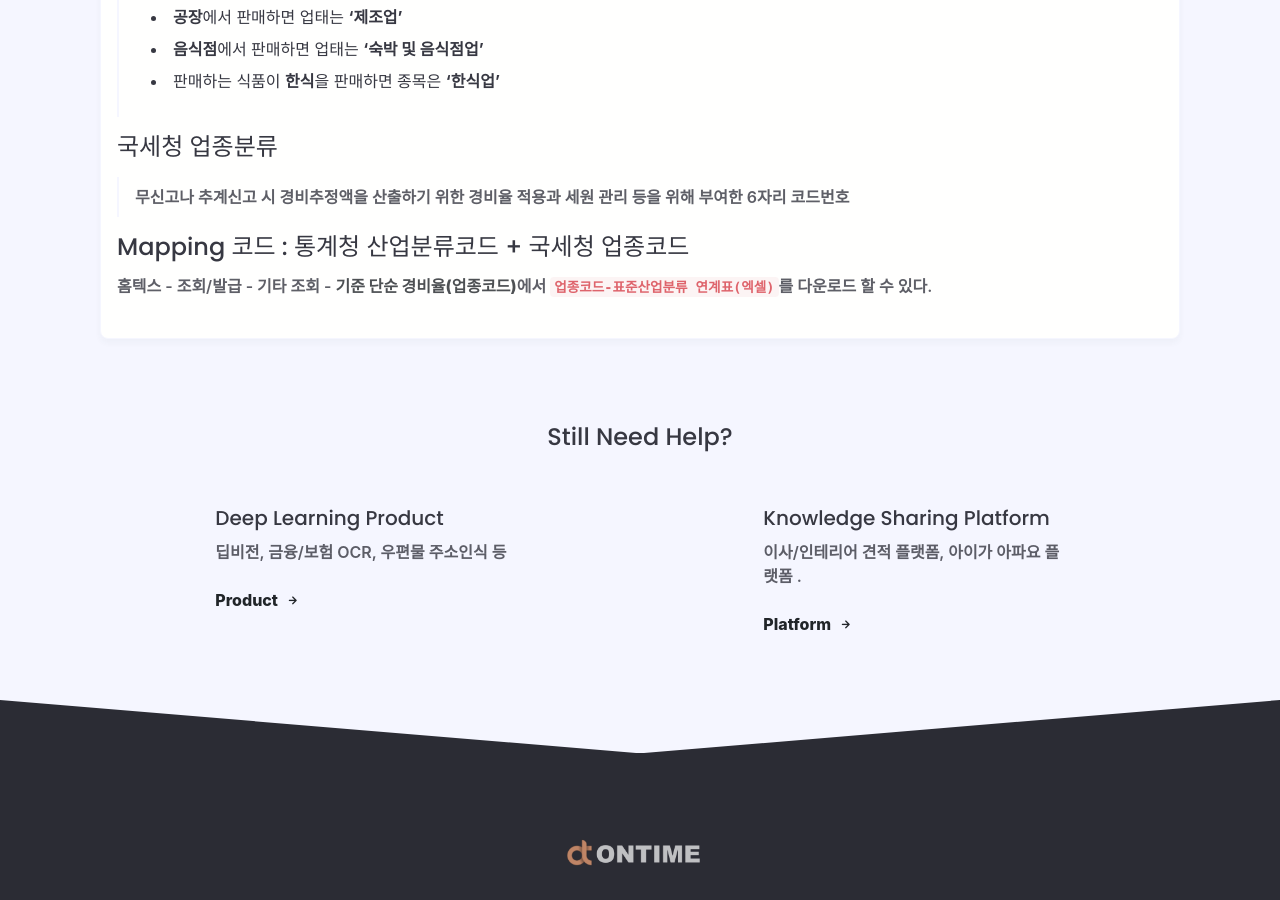
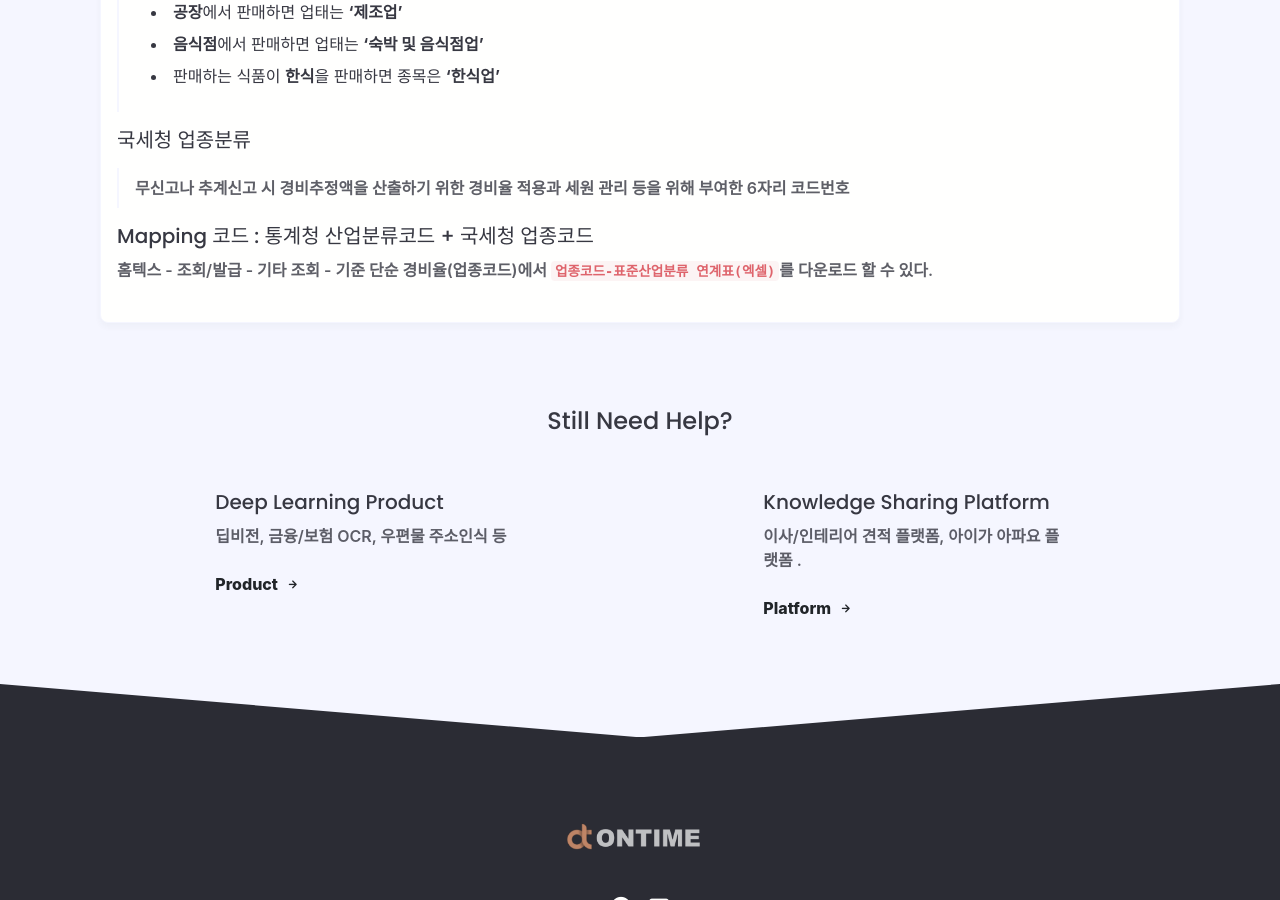
Before and after one commit to ontime-git/ontime-git.github.io, a Jekyll site: the page built from _posts/registration/2021-03-03-Business-License.md, in a window 1280 px wide and 900 px high, scrolled down 828 px. Built offline with Jekyll 4.4.1, drawn with Linux system fonts in a browser that asks for light colours; nearby versions of some CDN libraries; some web fonts are replaced; comment, search, counter and statistics services are not loaded.

```diff
--- a/_posts/registration/2021-03-03-Business-License.md
+++ b/_posts/registration/2021-03-03-Business-License.md
@@ -10,7 +10,7 @@ published: true
 
 -----
 
-#### 통계청 산업분류
+##### 통계청 산업분류
 
 > 업종: 업태 + 종목,
 > - 업종의 분류는 [통계청의 한국표준산업분류표](https://kssc.kostat.go.kr:8443/ksscNew_web/index.jsp#){:target="_blank"}에 의한다.
@@ -29,11 +29,11 @@ published: true
 > - 판매하는 식품이 **한식**을 판매하면 종목은 **'한식업'**
 
 
-#### 국세청 업종분류
+##### 국세청 업종분류
 
 > 무신고나 추계신고 시 경비추정액을 산출하기 위한 경비율 적용과 세원 관리 등을 위해 부여한 6자리 코드번호
 
 
-#### Mapping 코드 : 통계청 산업분류코드 + 국세청 업종코드
+##### Mapping 코드 : 통계청 산업분류코드 + 국세청 업종코드
 
-홈텍스 - 조회/발급 - 기타 조회 - [기준 단순 경비율(업종코드)](https://www.hometax.go.kr/websquare/websquare.wq?w2xPath=/ui/pp/index_pp.xml&tmIdx=1&tm2lIdx=0111050000&tm3lIdx=0111050000){:target="_blank"}에서 `업종코드-표준산업분류 연계표(엑셀)`를 다운로드 할 수 있다.
+홈텍스 - 조회/발급 - 기타 조회 - 기준 단순 경비율(업종코드)에서 [`업종코드-표준산업분류 연계표(엑셀)`](https://www.hometax.go.kr/websquare/websquare.wq?w2xPath=/ui/pp/index_pp.xml&tmIdx=1&tm2lIdx=0111050000&tm3lIdx=0111050000){:target="_blank"}를 다운로드 할 수 있다.
```
